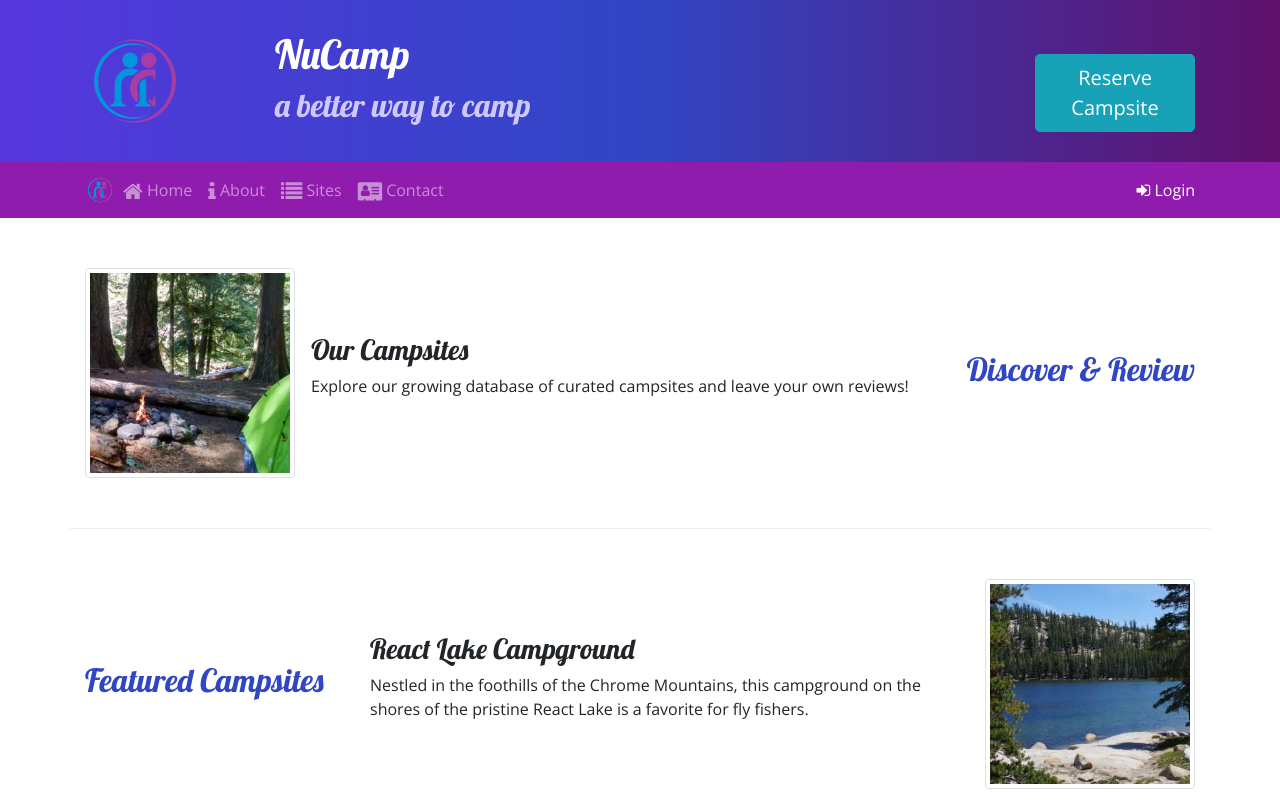
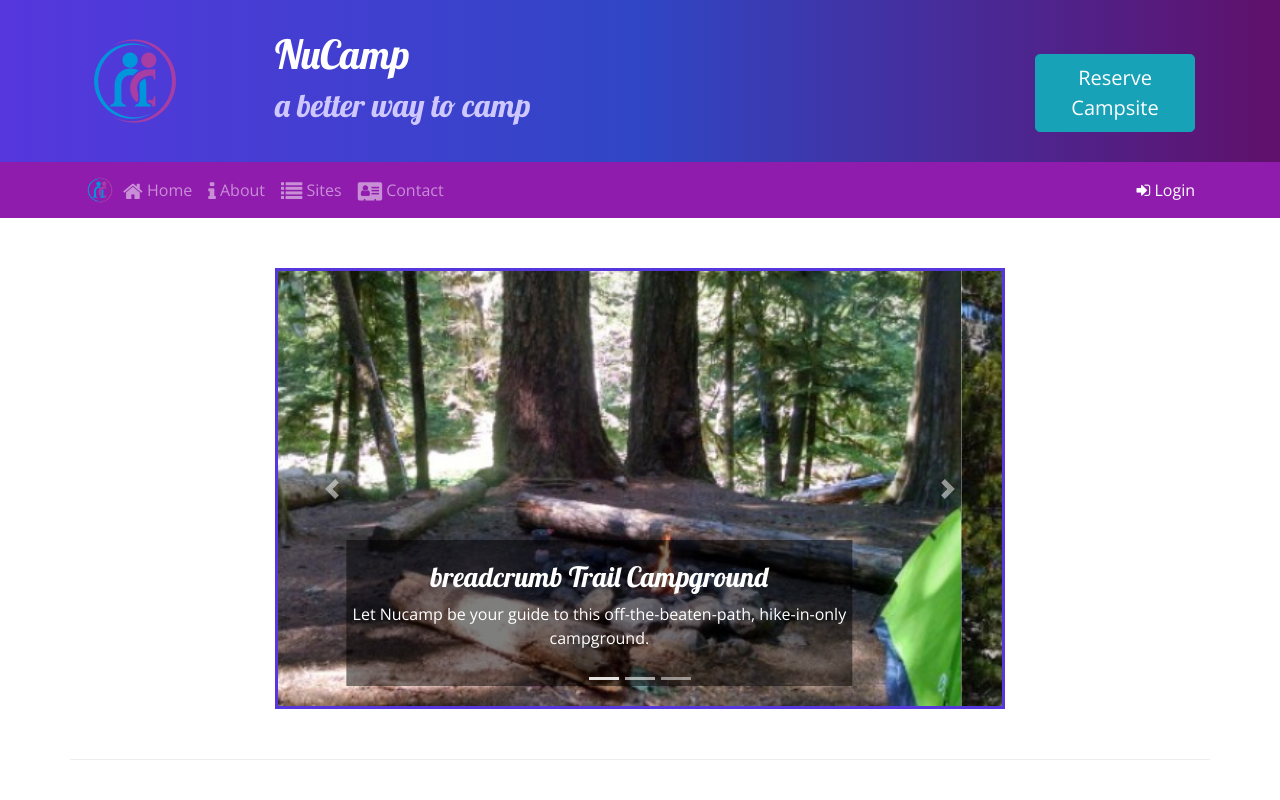
Before and after one commit to lokhunliao/numcampsite, a website: page index.html in a window 1280 px wide. Shown: the top 800 px of the page. Drawn offline with nearby package versions, Linux system fonts and the light colour scheme.

Commit message:
carsousel

```diff
--- a/css/style.css
+++ b/css/style.css
@@ -42,3 +42,11 @@ header h2{
     border-top: none;
     padding: 10px;
 }
+
+.carousel-caption{
+    background-color: rgba(0,0,0,0.5);
+}
+
+.carousel {
+    border: solid #5637DD;
+}
--- a/index.html
+++ b/index.html
@@ -19,7 +19,6 @@
     </head>
 
 <body>
-
 
     <header class="jumbotron jumbotron-fluid">
         <div class="container">  <!-- 响应式的容器，随着你的屏幕宽度去变化 <container.fluid> 是固定宽度式容器 -->
@@ -64,9 +63,6 @@
     </nav>
 
 
-
-
-
     <div id="loginModal" class="modal fade" role="dialog">
         <div class="modal-dialog" role="document">
             <div class="modal-content">
@@ -105,6 +101,52 @@
     </div>
 
     <div class="container">
+
+
+        <div class="row row-content">
+            <div class="col-md-8 mx-auto">
+                <div id="homeCarousel" class="carousel slide" data-ride="carousel">
+                    <ol class="carousel-indicators">
+                        <li data-target="#homeCarousel" data-slide-to="0" class="active"></li>
+                        <li data-target="#homeCarousel" data-slide-to="1"></li>
+                        <li data-target="#homeCarousel" data-slide-to="2"></li>
+                    </ol>
+                    <div class="carousel-inner">
+                        <div class="carousel-item active">
+                            <img class="d-block w-100" src="img/breadcrumb-trail.jpg" alt="Breadcrumb Trail Campground" />
+                            <div class="carousel-caption">
+                                <h3>breadcrumb Trail Campground</h3>
+                                <p class="d-none d-sm-block">Let Nucamp be your guide to this off-the-beaten-path, hike-in-only campground.</p>
+                            </div>
+                        </div>
+                        <div class="carousel-item">
+                            <img class="d-block w-100" src="img/react-lake.jpg" alt="React Lake Campground" />
+                            <div class="carousel-caption">
+                                <h3>React Lake Campground</h3>
+                            <p class="d-none d-sm-block">Nestled in the foothills of the Chrome Mountains, this campground on the shores of the pristine React Lake is a favorite for fly fishers.</p>
+                                </p>
+                            </div>
+                        </div>
+                        <div class="carousel-item">
+                            <img class="d-block w-100" src="img/chrome-river.jpg" alt="chrome River Campground" />
+                            <div class="carousel-caption">
+                                <h3>Chrome River Campground</h3>
+                                <p class="d-none d-sm-block">Spend a few sunny days and starry nights beneath a canopy of old-growth firs at this enchanting spot by the chrome River.</p>
+                            </div>
+                        </div>
+                    </div>
+                    <a class="carousel-control-prev" href="#homeCarousel" role="button" data-slide="prev">
+                        <span class="carousel-control-prev-icon"></span>
+                        <span class="sr-only">Previous</span>
+                    </a>
+                    <a class="carousel-control-next" href="#homeCarousel" role="button" data-slide="next">
+                        <span class="carousel-control-next-icon"></span>
+                        <span class="sr-only">Next</span>
+                    </a>
+                </div>
+            </div>
+        </div>
+
         <div class="row row-content align-items-center">
             <div class="col-sm-4 order-sm-last col-md-3">
             <h2 class = "text-sm-right">Discover & Review</h2>
```
